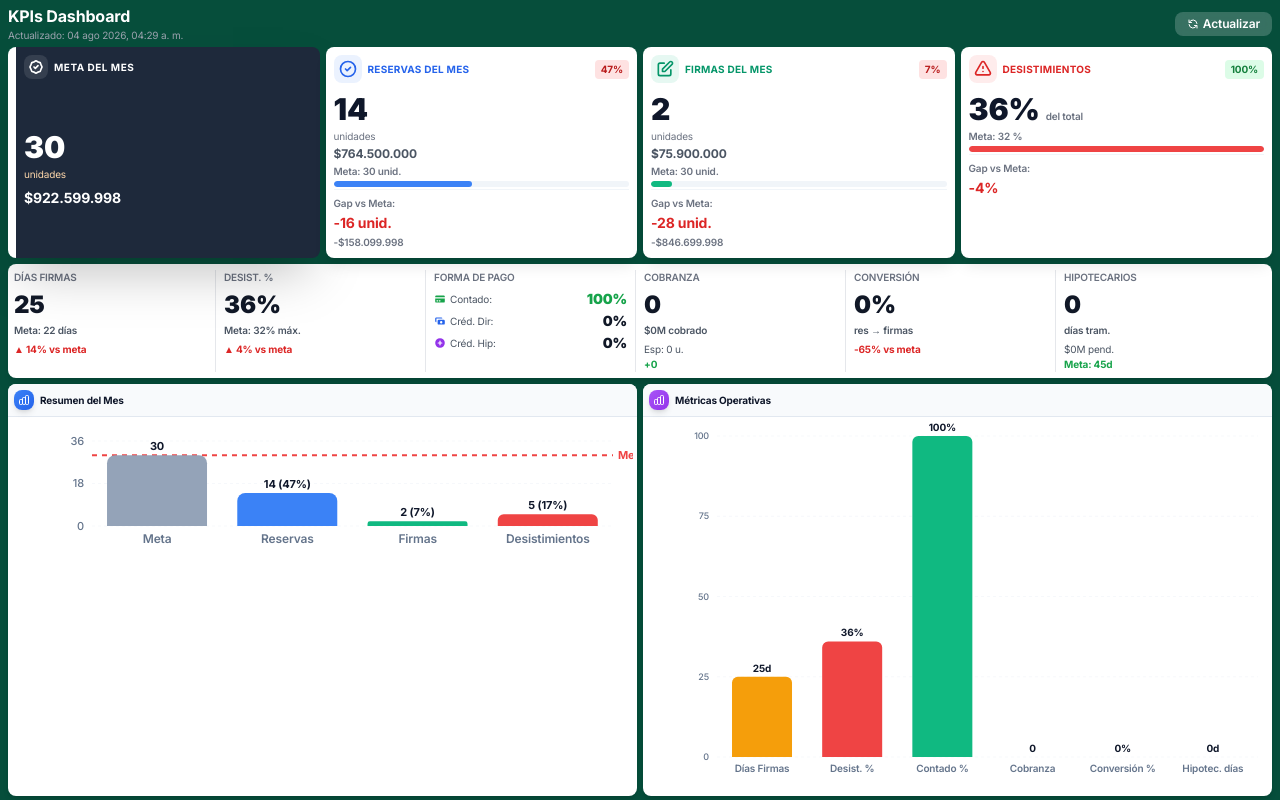
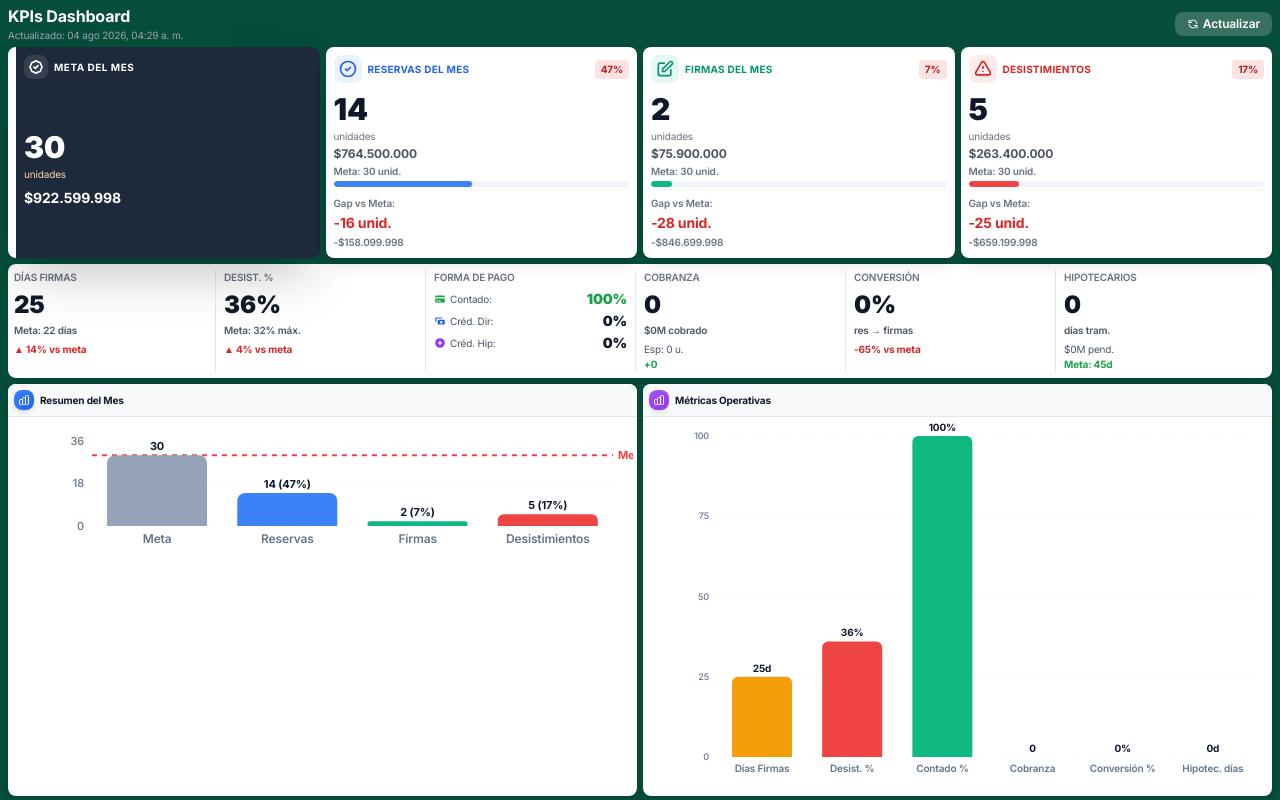
Before and after one commit to hernanazocar/indicadores-kpis, a Next.js app: page /demo in a window 1280 px wide. Built offline with nearby package versions, Linux system fonts and the light colour scheme.

Commit message:
fix: desistimientos mostrar unidades/CLP + meta % en info adicional

```diff
--- a/app/demo/page.tsx
+++ b/app/demo/page.tsx
@@ -97,12 +97,11 @@ export default function DemoPage() {
           />
           <KPICard
             title="Desistimientos"
-            value={kpiData.porcentajeDesistimientos}
-            subtitle="del total"
-            showPercentage={true}
-            metaValue={kpiData.metaPorcentajeDesistimientos}
-            reverseGap={true}
-            additionalInfo={`${kpiData.desistimientosDelMes} casos\n${formatCLP(kpiData.desistimientosDelMesCLP)}`}
+            value={kpiData.desistimientosDelMes}
+            valueCLP={kpiData.desistimientosDelMesCLP}
+            metaValue={kpiData.metaDelMes}
+            metaValueCLP={kpiData.metaDelMesCLP}
+            additionalInfo={`${kpiData.porcentajeDesistimientos}% del total (Meta: ${kpiData.metaPorcentajeDesistimientos}% máx.)`}
             icon={
               <svg className="w-5 h-5" fill="none" stroke="currentColor" viewBox="0 0 24 24">
                 <path strokeLinecap="round" strokeLinejoin="round" strokeWidth={2} d="M12 9v2m0 4h.01m-6.938 4h13.856c1.54 0 2.502-1.667 1.732-3L13.732 4c-.77-1.333-2.694-1.333-3.464 0L3.34 16c-.77 1.333.192 3 1.732 3z" />
```
